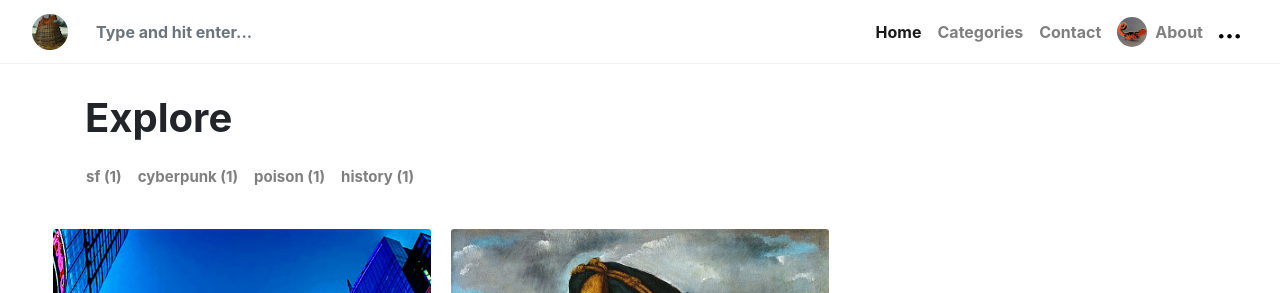
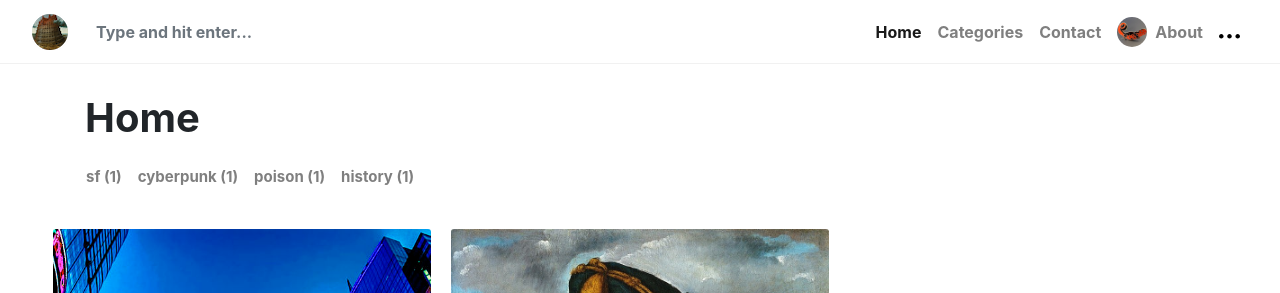
Before and after one commit to tenax66/babel, a Jekyll site: the page built from index.html, in a window 1280 px wide and 1169 px high. Shown: the top 293 px of the window. Built offline with Jekyll 4.4.1, drawn with Linux system fonts in a browser that asks for light colours; nearby versions of some CDN libraries; library files that are not in the unit come from our copies; the list of posts is cut into pages by our own code; comment, search, counter and statistics services are not loaded.

Commit message:
change the title

```diff
--- a/index.html
+++ b/index.html
@@ -7,7 +7,7 @@ description: "Books and miscellaneous."
 <section class="mt-4 mb-5">
 
     <div class="container mb-4">
-        <h1 class="font-weight-bold title">Explore</h1>
+        <h1 class="font-weight-bold title">Home</h1>
         <div class="row">
         {% include menu-categories.html %}
         </div>
```
